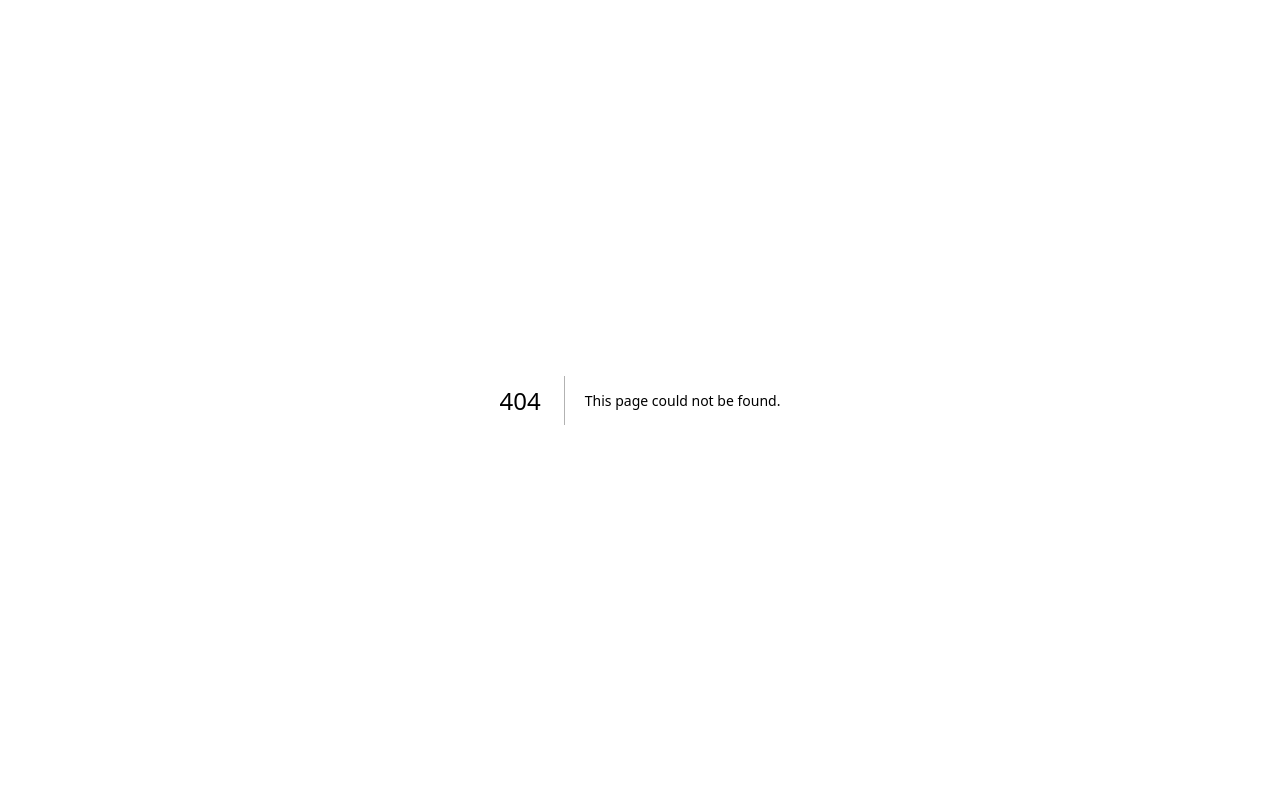
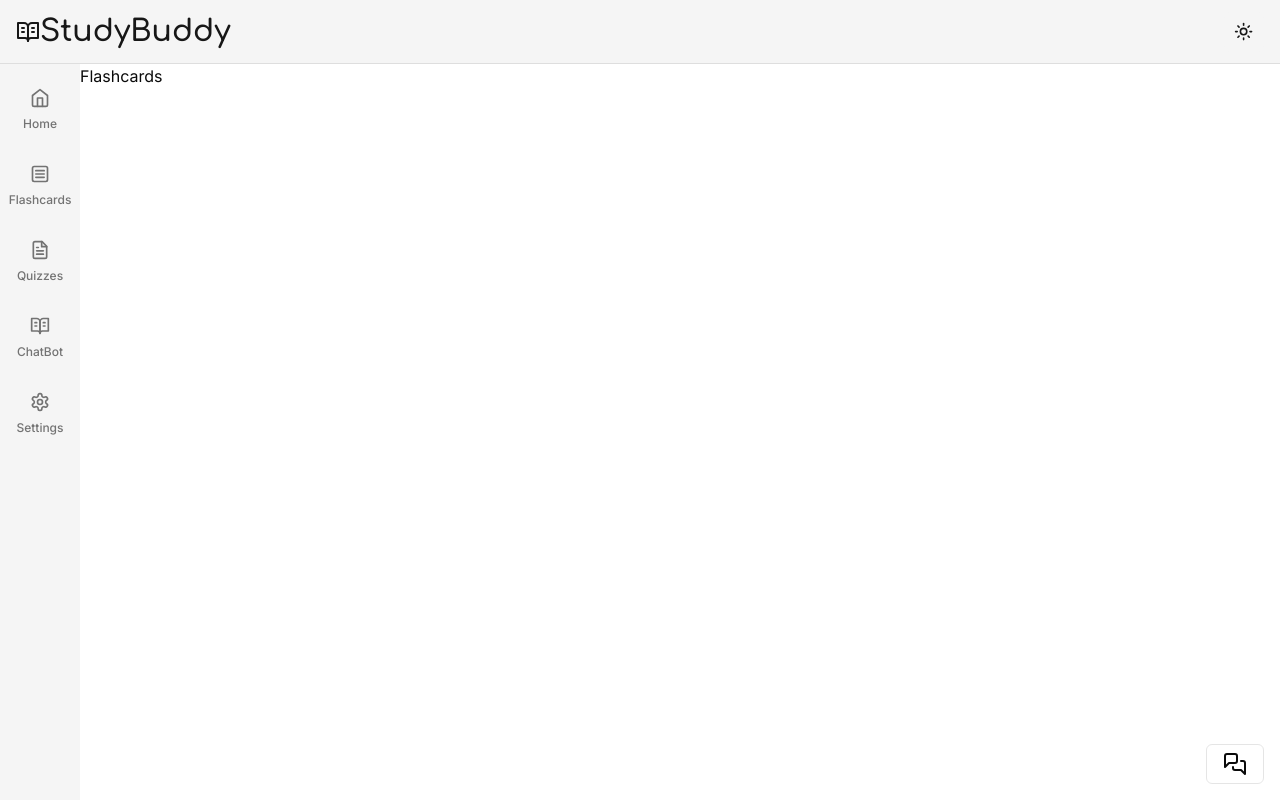
Before and after one commit to JacobJungg/StudyBuddy, a Next.js app: page /flashcards in a window 1280 px wide. Before the commit this address had no page. Built offline with nearby package versions, Linux system fonts and the light colour scheme.

Commit message:
Added Flashcards page

```diff
--- /dev/null
+++ b/app/(root)/(routes)/flashcards/page.tsx
@@ -0,0 +1,15 @@
+/**
+ * StudyBuddy Jacob Jung
+ * Flashcards page
+ */
+
+import * as React from "react"
+const RootPage = () => {
+  return (
+    <div>
+      Flashcards
+    </div>
+  )
+}
+
+export default RootPage;
```
